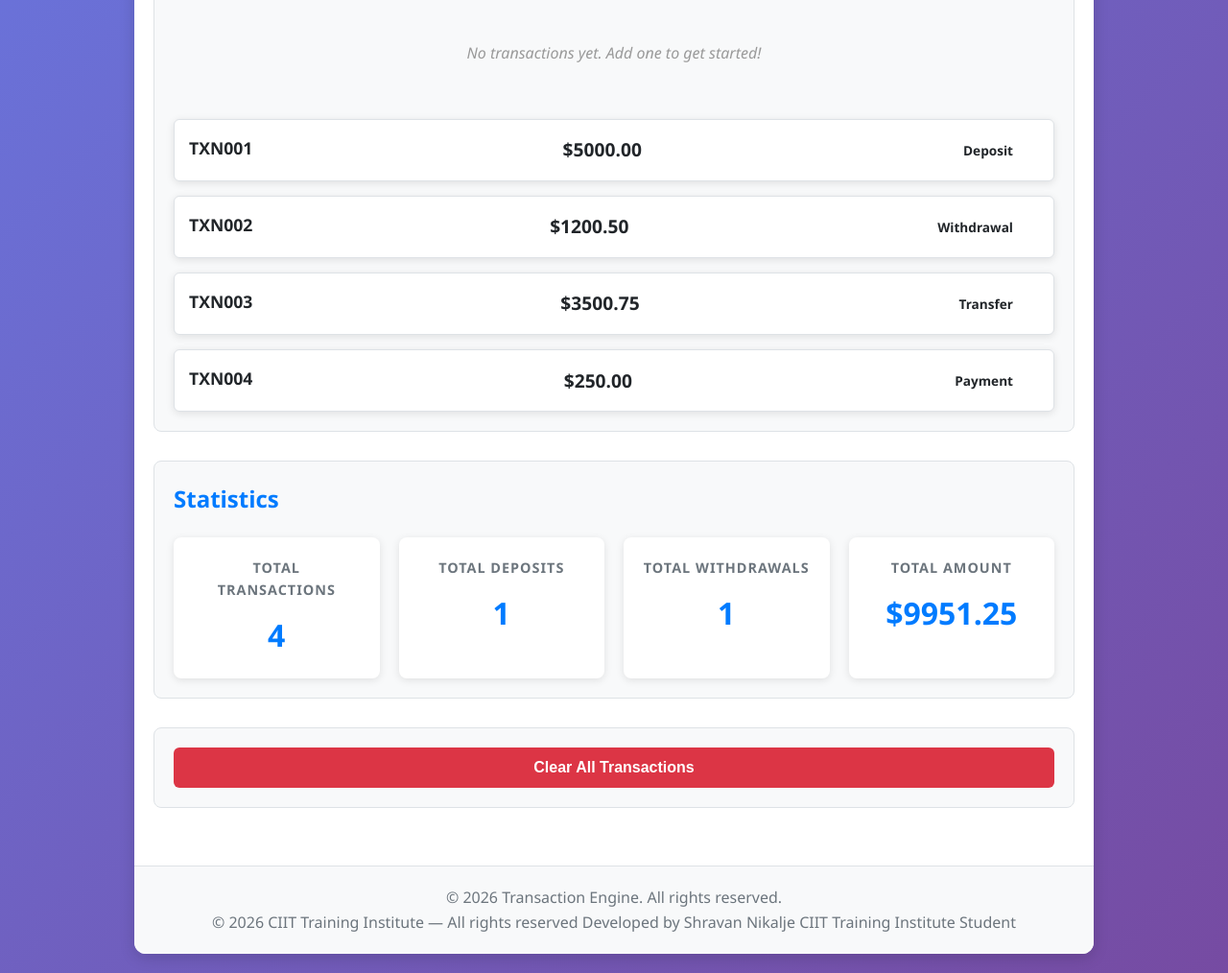
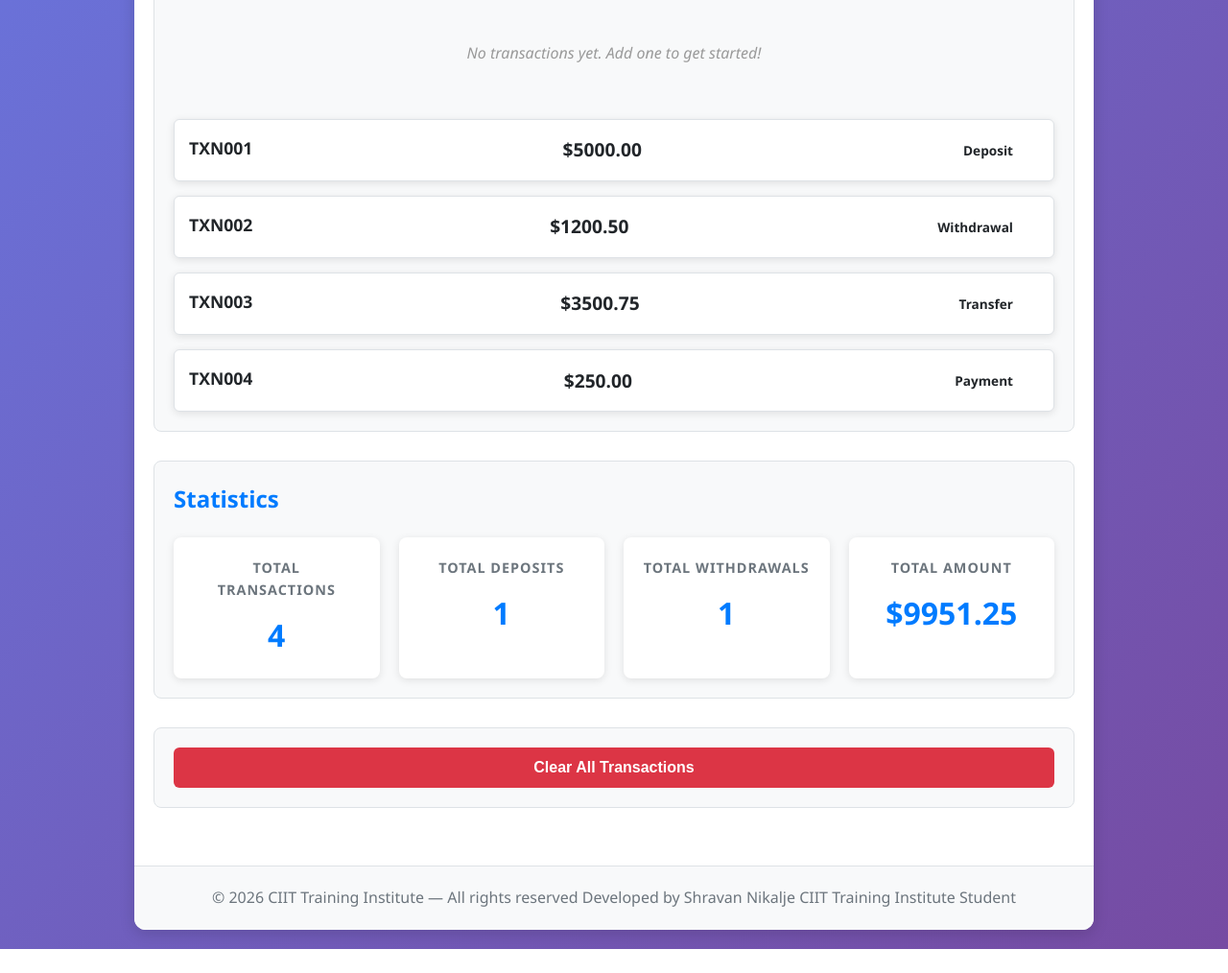
Before and after one commit to shravannikalje/TransactionEngine-Web-Shravan, a plain HTML site: page index.html in a window 1280 px wide. Shown: the part 751-1765 px from the top of the page at 96% size. After the commit the page ends 1740 px from the top, so only its background shows below. Drawn offline with Linux system fonts and the light colour scheme.

Commit message:
Revise footer copyright and developer details
Updated footer text to reflect new copyright and developer information.

```diff
--- a/index.html
+++ b/index.html
@@ -85,12 +85,10 @@
         </main>
 
         <footer>
-            <p>&copy; 2026 Transaction Engine. All rights reserved.</p>
+
             <p>© 2026 CIIT Training Institute — All rights reserved
-
-Developed by Shravan Nikalje
-
-CIIT Training Institute Student        </p>
+                Developed by Shravan Nikalje
+                CIIT Training Institute Student</p>
         </footer>
     </div>
 
```
